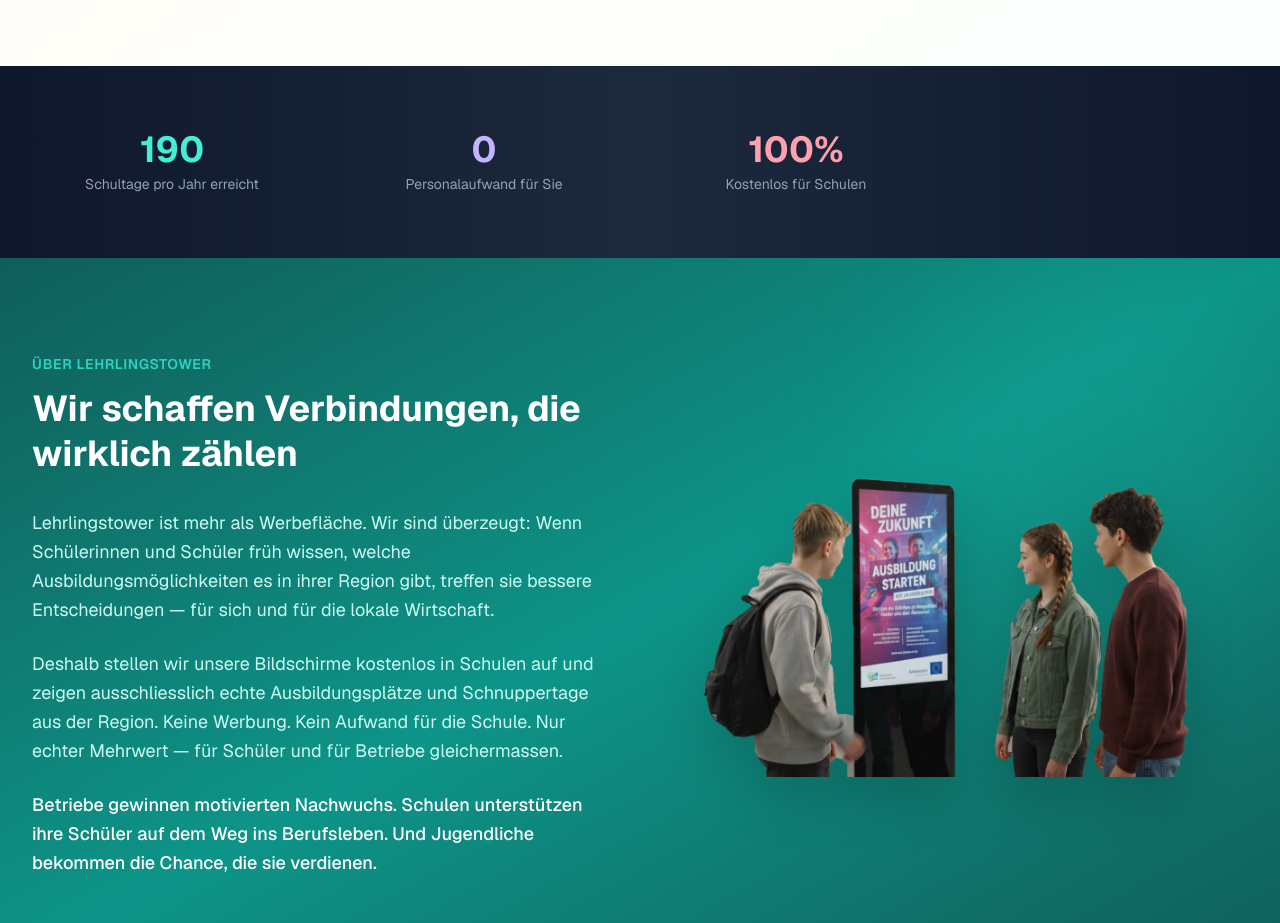
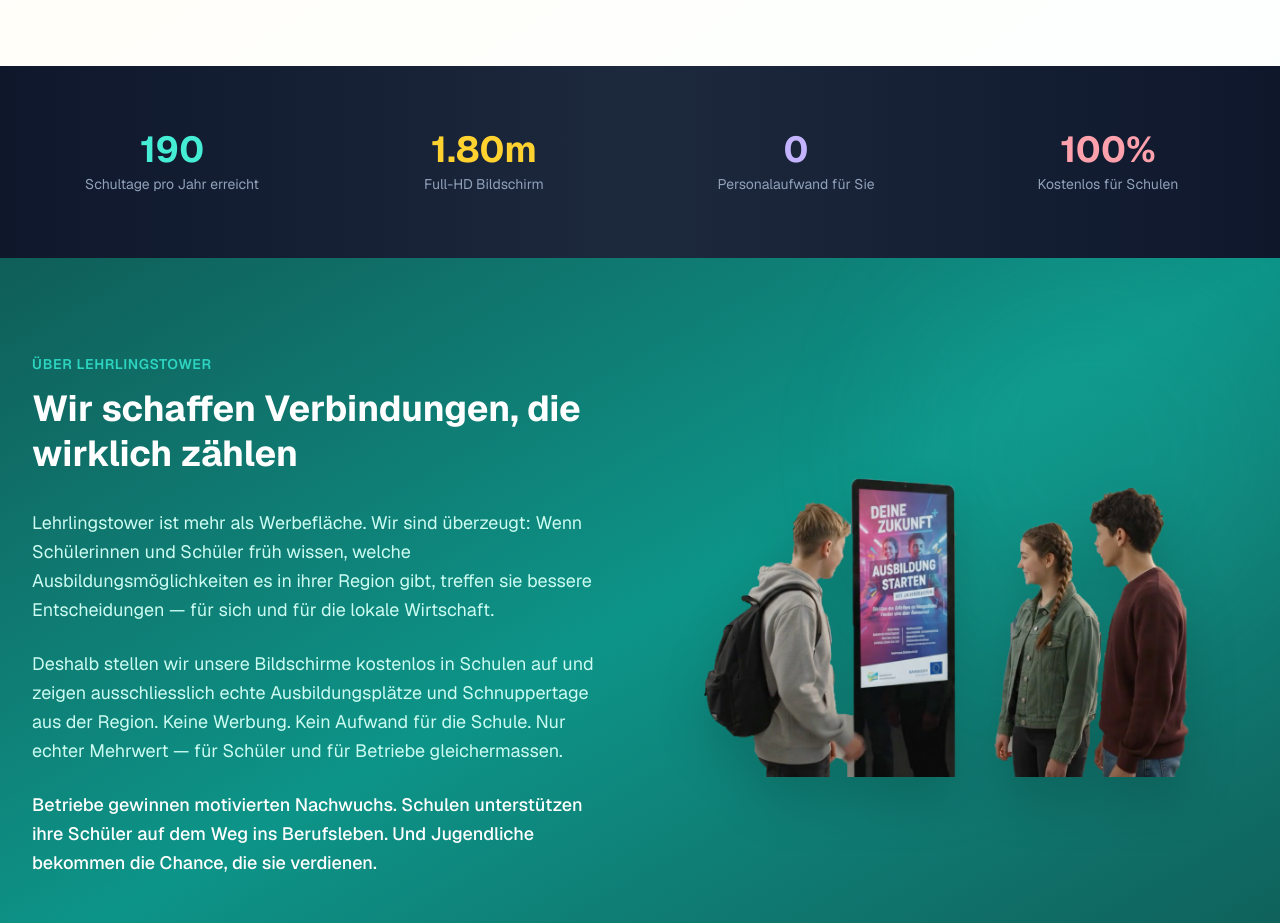
Before and after one commit to LucaSalesi-oss/lehrlingstower, a Next.js app: page / in a window 1280 px wide. Shown: the part 4940-5863 px from the top of the page. Built offline with nearby package versions, Linux system fonts and the light colour scheme.

Commit message:
Add '1.80m Full-HD Bildschirm' stat to stats banner
Co-Authored-By: Claude Opus 4.6 <noreply@anthropic.com>

```diff
--- a/src/app/page.tsx
+++ b/src/app/page.tsx
@@ -393,6 +393,7 @@ function Benefits() {
 function StatsBanner() {
   const stats = [
     { value: "190", label: "Schultage pro Jahr erreicht", color: "text-teal-300" },
+    { value: "1.80m", label: "Full-HD Bildschirm", color: "text-amber-300" },
     { value: "0", label: "Personalaufwand für Sie", color: "text-violet-300" },
     { value: "100%", label: "Kostenlos für Schulen", color: "text-rose-300" },
   ];
```
